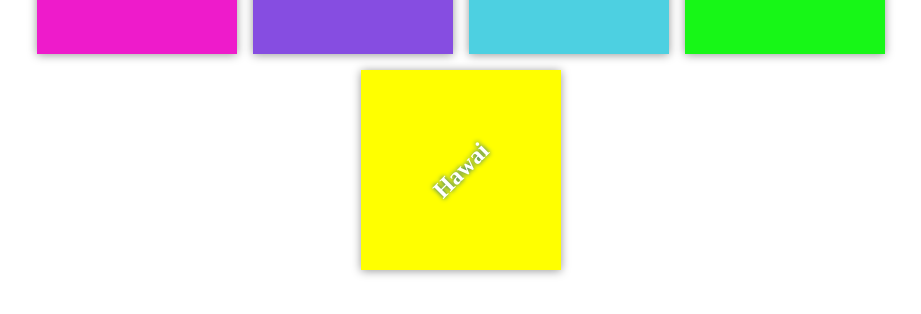
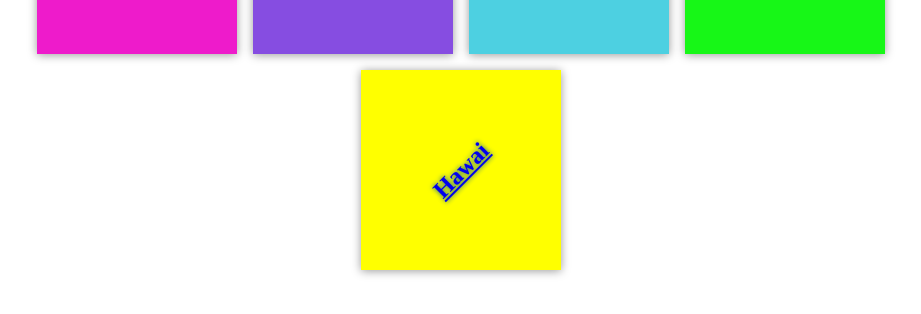
Before and after one commit to mgitty/travel-plans, a plain HTML site: page travel-plans/index.html in a window 1280 px wide. Shown: the part 338-652 px from the top of the page, without its empty margins (179-1100 px from the left). Drawn offline with Linux system fonts and the light colour scheme.

```diff
--- a/travel-plans/index.html
+++ b/travel-plans/index.html
@@ -26,8 +26,8 @@
                 <h2>Morocco</h2></a>
             </div>
 
-            <div class="destination" id="hawai">
-                <h2>Hawai</h2>
+            <a href="https://hawai.com"><div class="destination" id="hawai">
+                <h2>Hawai</h2></a>
             </div>
         </div>
     </div>
```
